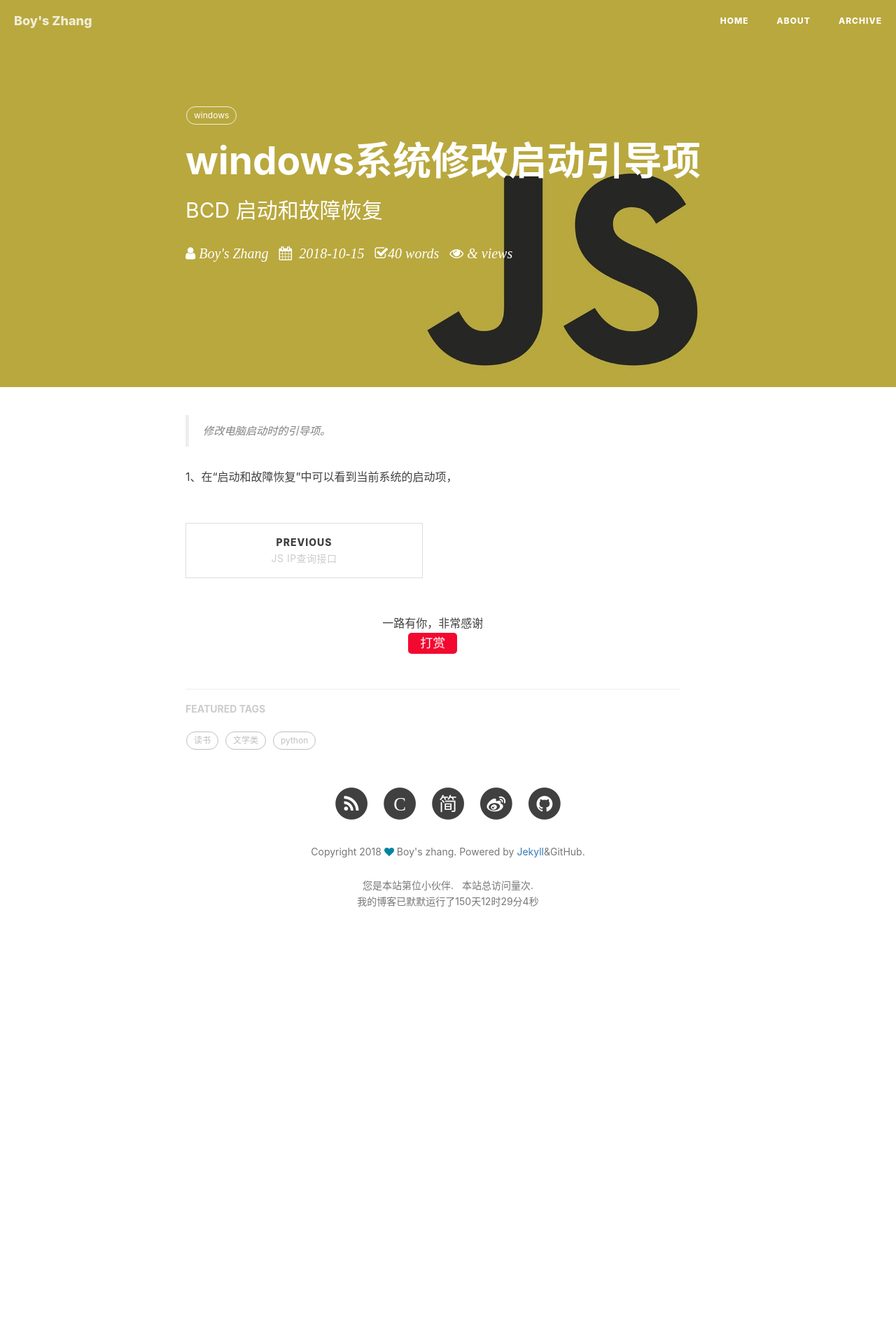
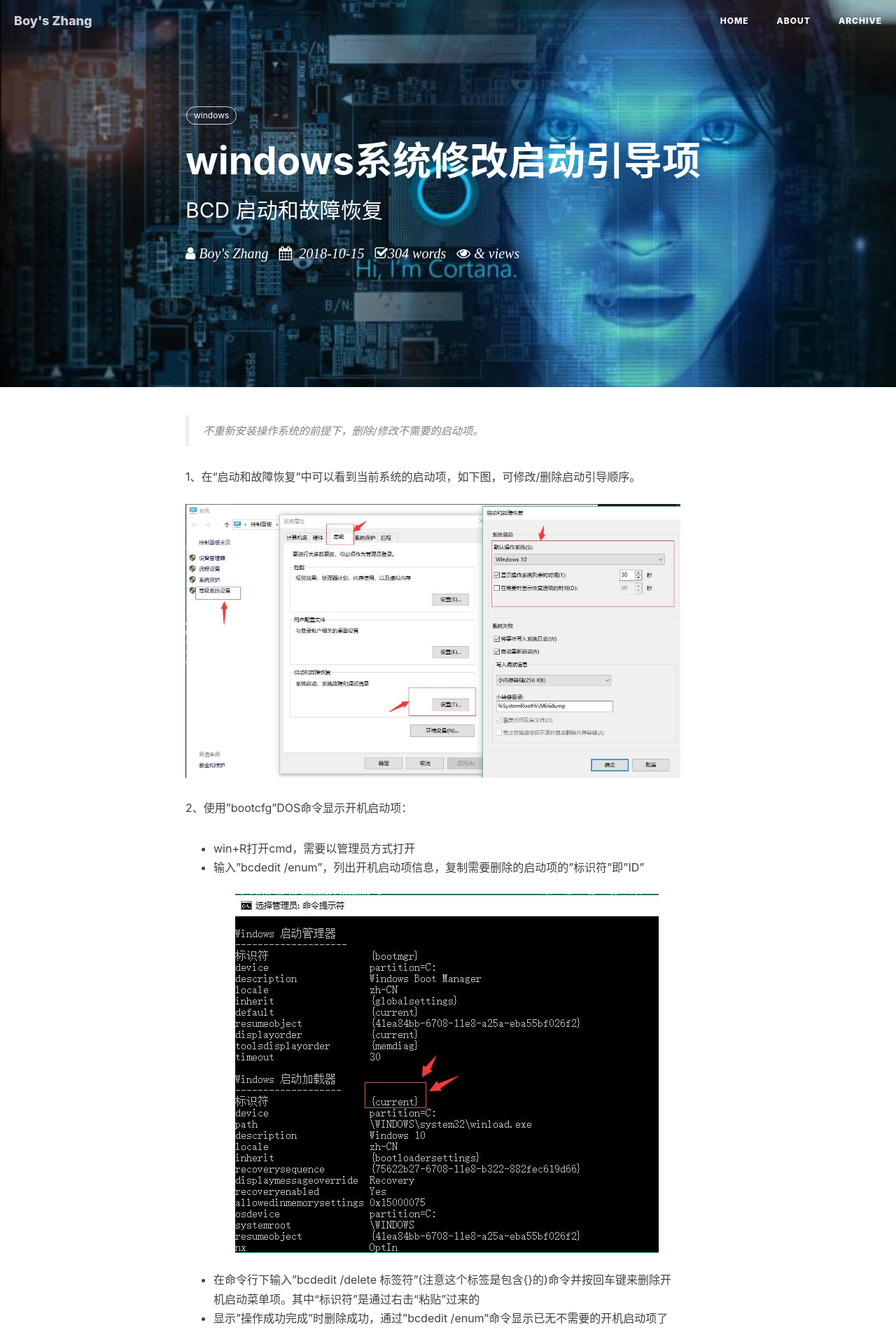
Before and after one commit to playboyzhang/playboyzhang.github.io, a Jekyll site: the page built from _posts/2018-10-15-windows-bcd.md, in a window 1280 px wide. Shown: the top 1920 px of the page at 70% size. Built offline with Jekyll 4.4.1, drawn with Linux system fonts in a browser that asks for light colours; nearby versions of some CDN libraries; comment, search, counter and statistics services are not loaded; before the commit the page ends 1392 px from its top, so only the background shows below that.

Commit message:
add the page bcd

```diff
--- a/_posts/2018-10-15-windows-bcd.md
+++ b/_posts/2018-10-15-windows-bcd.md
@@ -4,13 +4,22 @@
 subtitle:    "BCD 启动和故障恢复"
 date:        2018-10-15
 author:      "Boy's Zhang"
-header-img:  "img/post-bg-js-interface.jpg"
+header-img:  "img/post-bg-windows-cortana.jpg"
 tags:
   - windows
 ---
 
 
-> 修改电脑启动时的引导项。
+> 不重新安装操作系统的前提下，删除/修改不需要的启动项。
 
 
-1、在“启动和故障恢复”中可以看到当前系统的启动项，
+1、在“启动和故障恢复”中可以看到当前系统的启动项，如下图，可修改/删除启动引导顺序。
+![启动和故障恢复](/img/in-post/2018-10-15-windows-bcd/post-bg-system.jpg)
+
+2、使用"bootcfg"DOS命令显示开机启动项：
+
++ win+R打开cmd，需要以管理员方式打开
++ 输入"bcdedit /enum"，列出开机启动项信息，复制需要删除的启动项的"标识符"即"ID"
+  ![bcdedit](/img/in-post/2018-10-15-windows-bcd/bcdedit_enum.jpg)
++ 在命令行下输入"bcdedit /delete 标签符"(注意这个标签是包含{}的)命令并按回车键来删除开机启动菜单项。其中“标识符”是通过右击“粘贴”过来的
++ 显示"操作成功完成"时删除成功，通过"bcdedit /enum"命令显示已无不需要的开机启动项了
```
Also changed, not shown: img/in-post/2018-10-15-windows-bcd/bcdedit_enum.jpg (added), img/post-bg-windows-cortana.jpg (added).
